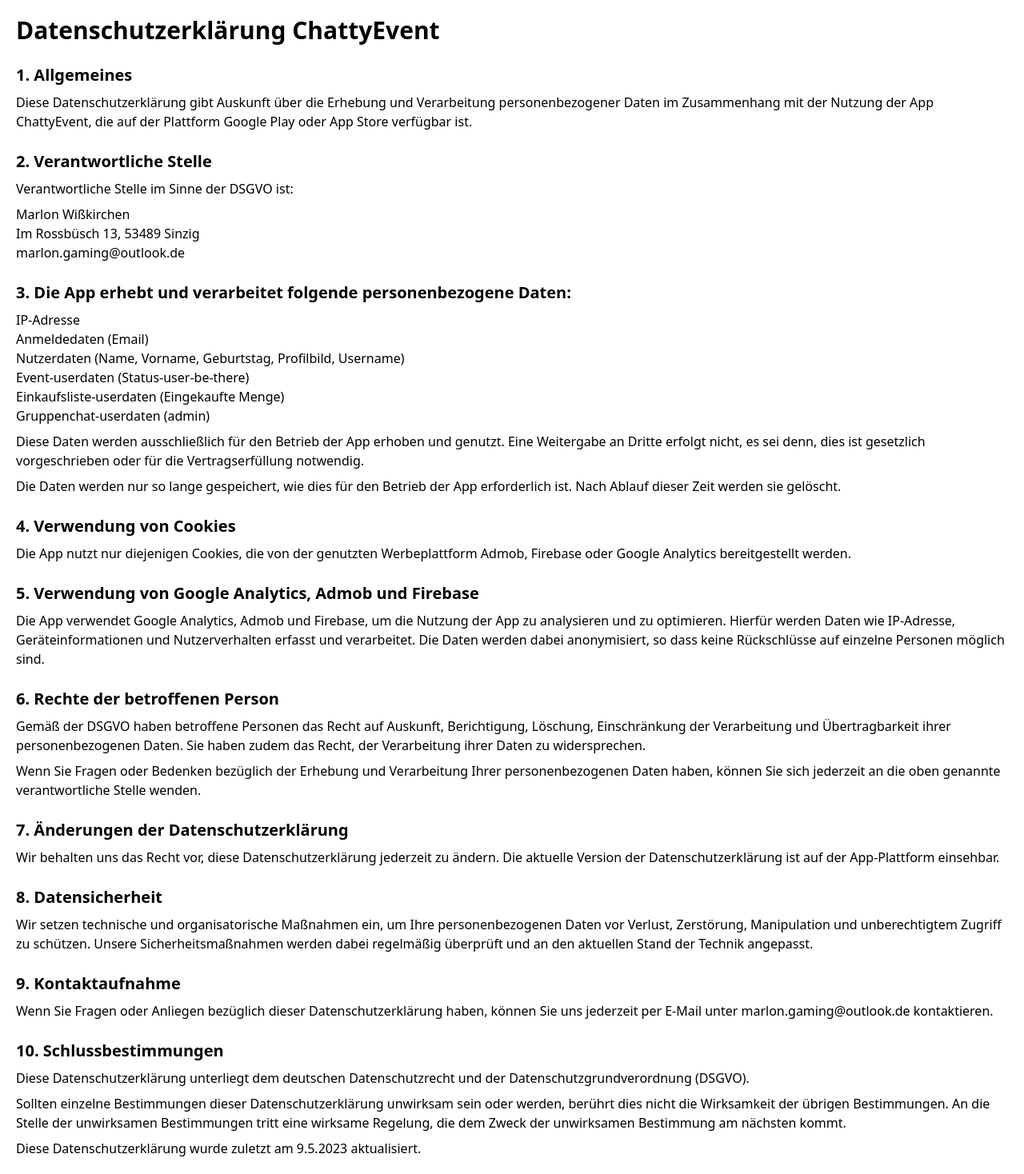
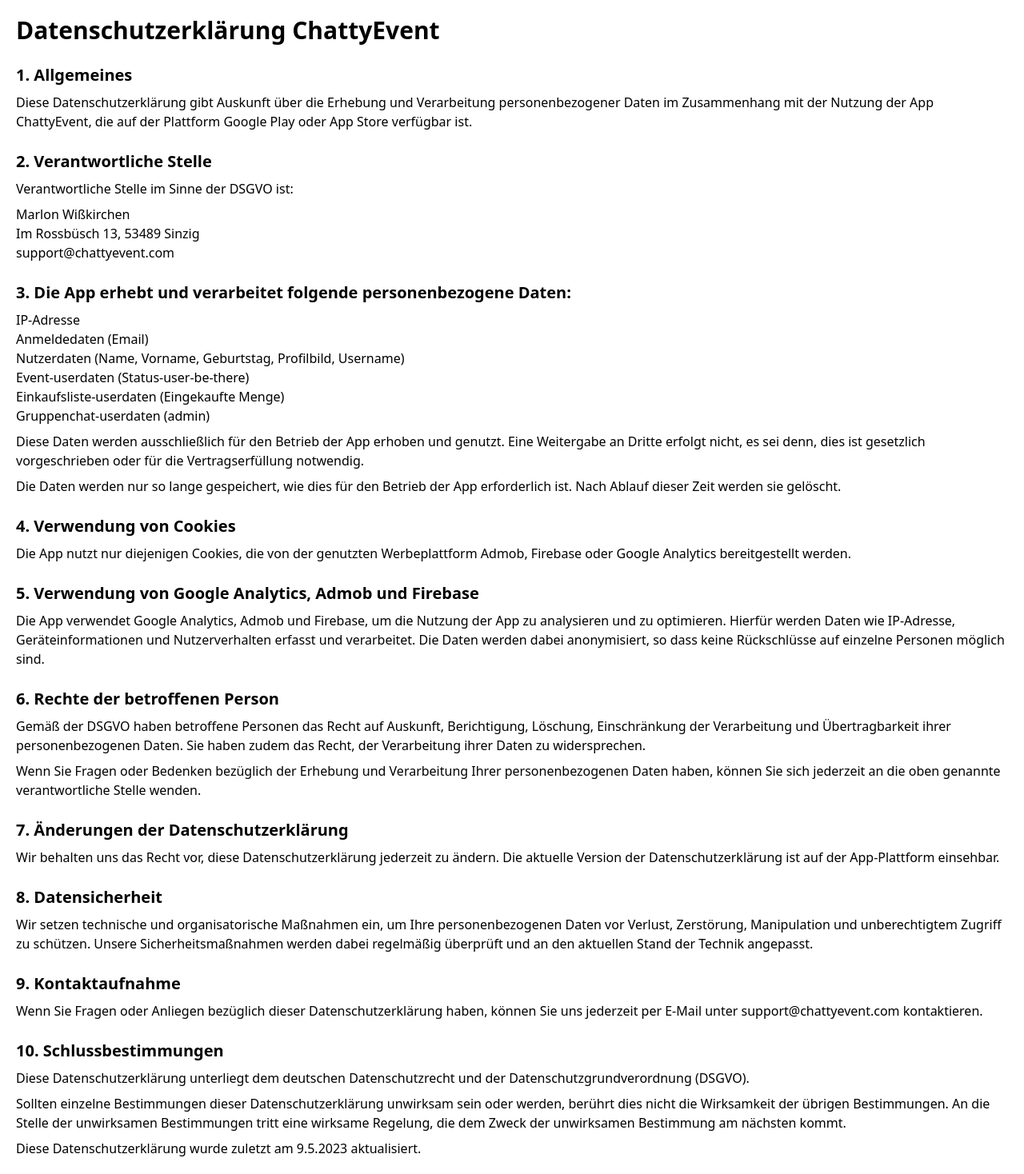
Before and after one commit to MarlonWiss2212/chattyevent-web, a Nuxt app: page /eu-dataprotection/9.5.2023 in a window 1280 px wide. Shown: the whole page at 80% size. Built offline with nearby package versions, Linux system fonts and the light colour scheme.

Commit message:
email change

```diff
--- a/pages/eu-dataprotection/9.5.2023.vue
+++ b/pages/eu-dataprotection/9.5.2023.vue
@@ -8,7 +8,7 @@
     <div class="mt-6">
       <h2 class="font-bold text-xl">2. Verantwortliche Stelle</h2>
       <h3 class="mt-2">Verantwortliche Stelle im Sinne der DSGVO ist:</h3>
-      <p class="mt-2">Marlon Wißkirchen<br>Im Rossbüsch 13, 53489 Sinzig<br>marlon.gaming@outlook.de</p>
+      <p class="mt-2">Marlon Wißkirchen<br>Im Rossbüsch 13, 53489 Sinzig<br>support@chattyevent.com</p>
     </div>
     <div class="mt-6">
       <h2 class="font-bold text-xl">3. Die App erhebt und verarbeitet folgende personenbezogene Daten:</h2>
@@ -46,7 +46,7 @@
     </div>
     <div class="mt-6">
       <h2 class="font-bold text-xl">9. Kontaktaufnahme</h2>
-      <p class="mt-2">Wenn Sie Fragen oder Anliegen bezüglich dieser Datenschutzerklärung haben, können Sie uns jederzeit per E-Mail unter marlon.gaming@outlook.de kontaktieren.</p>
+      <p class="mt-2">Wenn Sie Fragen oder Anliegen bezüglich dieser Datenschutzerklärung haben, können Sie uns jederzeit per E-Mail unter support@chattyevent.com kontaktieren.</p>
     </div>
     <div class="mt-6">
       <h2 class="font-bold text-xl">10. Schlussbestimmungen</h2>
--- a/pages/terms-of-use/9.5.2023.vue
+++ b/pages/terms-of-use/9.5.2023.vue
@@ -50,6 +50,6 @@
       <h2 class="font-bold text-xl">12. Sonstige Bestimmungen</h2>
       <p class="mt-2">Sollte eine Bestimmung dieser Bedingungen für ungültig oder undurchsetzbar erklärt werden, bleibt die Gültigkeit und Durchsetzbarkeit der übrigen Bestimmungen unberührt. Unsere Unterlassung oder Verzögerung bei der Durchsetzung einer Bestimmung dieser Bedingungen stellt keinen Verzicht auf das Recht dar, diese Bestimmung später durchzusetzen.</p>
     </div>
-    <p class="mt-20">Diese Bedingungen stellen die vollständige und endgültige Vereinbarung zwischen Ihnen und uns in Bezug auf Ihre Nutzung unserer App dar und ersetzen alle vorherigen oder gleichzeitigen Vereinbarungen, Verhandlungen und Diskussionen zwischen uns. Wenn Sie Fragen oder Bedenken zu diesen Bedingungen haben oder uns kontaktieren möchten, senden Sie uns bitte eine E-Mail an marlon.gaming@outlook.de. Vielen Dank für Ihre Nutzung unserer App!</p>
+    <p class="mt-20">Diese Bedingungen stellen die vollständige und endgültige Vereinbarung zwischen Ihnen und uns in Bezug auf Ihre Nutzung unserer App dar und ersetzen alle vorherigen oder gleichzeitigen Vereinbarungen, Verhandlungen und Diskussionen zwischen uns. Wenn Sie Fragen oder Bedenken zu diesen Bedingungen haben oder uns kontaktieren möchten, senden Sie uns bitte eine E-Mail an support@chattyevent.com. Vielen Dank für Ihre Nutzung unserer App!</p>
   </div>
 </template>
```
